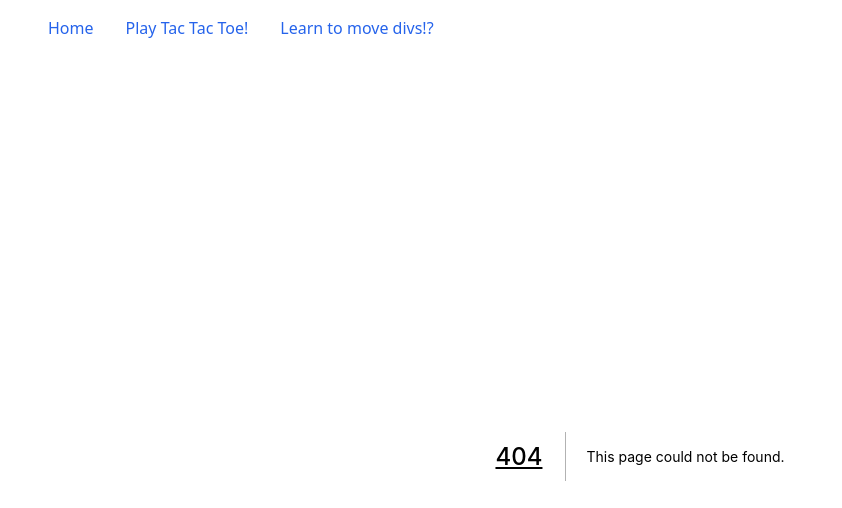
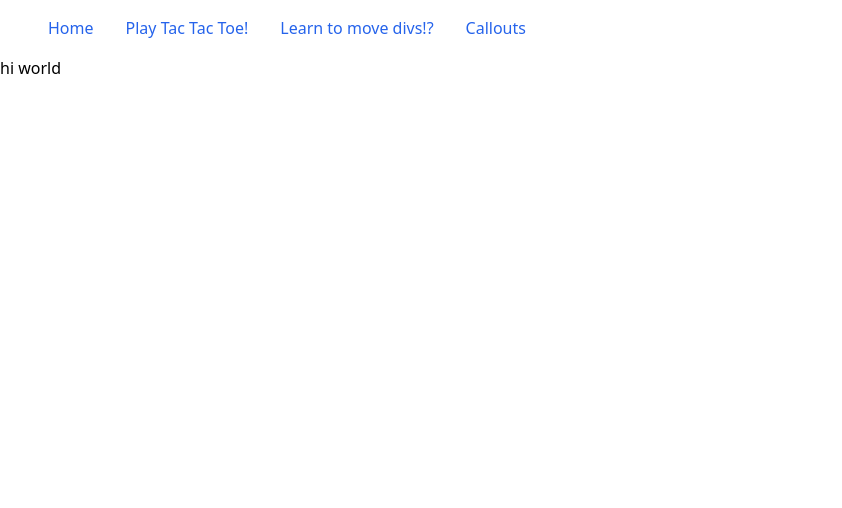
Before and after one commit to amirkour/reacting-next, a Next.js app: page /react-callouts in a window 1280 px wide. Before the commit this address had no page. Shown: the top 508 px of the page, without its empty margins (0-842 px from the left). Built offline with nearby package versions, Linux system fonts and the light colour scheme.

Commit message:
wiring up scaffolding for new callout page

```diff
--- a/components/layout/default/index.tsx
+++ b/components/layout/default/index.tsx
@@ -22,6 +22,9 @@ export const DefaultNav = () => {
         <Link href="/div-moving">
           <a className="mx-4">Learn to move divs!?</a>
         </Link>
+        <Link href="/react-callouts">
+          <a className="mx-4">Callouts</a>
+        </Link>
       </nav>
     </>
   );
--- /dev/null
+++ b/pages/react-callouts.tsx
@@ -0,0 +1,8 @@
+import React from "react";
+import { NextPage } from "next";
+
+const ReactCallouts: NextPage = () => {
+  return <div>hi world</div>;
+};
+
+export default ReactCallouts;
```
